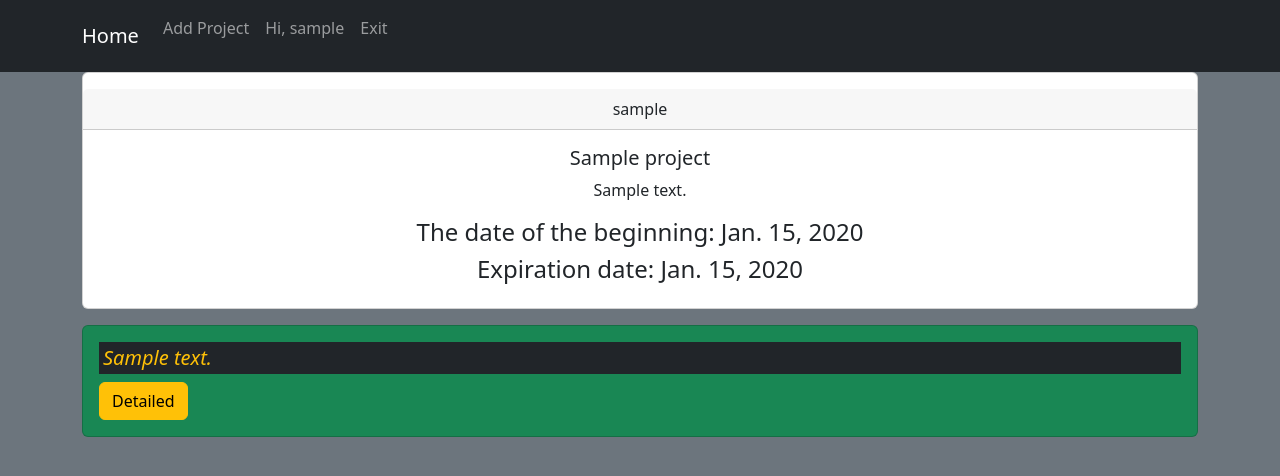
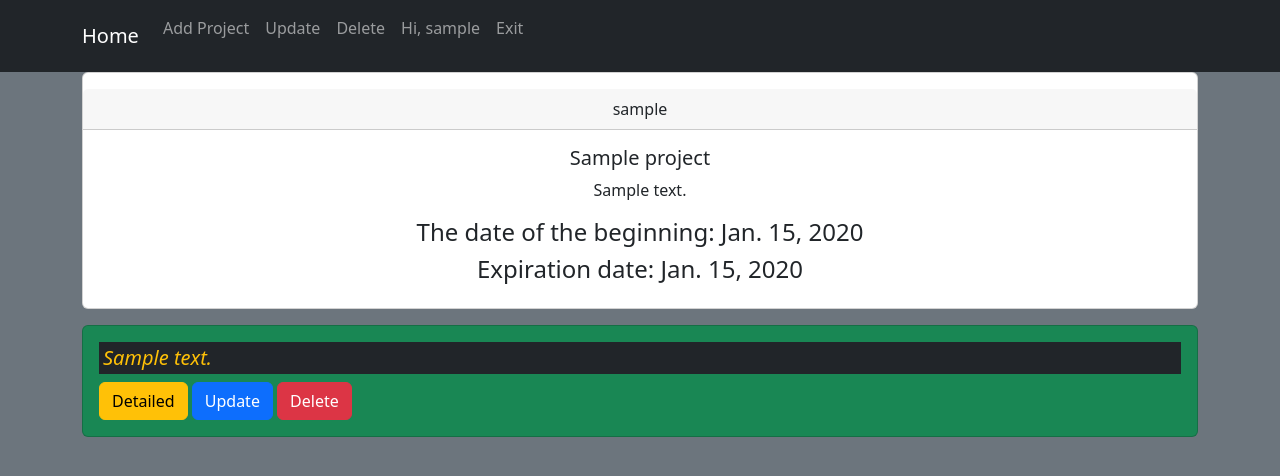
Before and after one commit to alina199826/my_to_do_list, a Django app: page /project/1/ in a window 1280 px wide. Shown: the top 476 px of the page. Run offline with Django 4.2, Linux system fonts and the light colour scheme; a user stored in the database is signed in; tables that the repository leaves empty hold one stand-in row (values such as "Sample post"); parts of the project's set-up code (start-up, migrations or seed data) failed here and were passed over.

Commit message:
убрала лишний код

```diff
--- a/source/webapp/templates/project/project_view.html
+++ b/source/webapp/templates/project/project_view.html
@@ -6,12 +6,12 @@
     <li class="nav-item">
           <a class="nav-link" href="{% url 'webapp:project_add' %}">Add Project</a>
     </li>
-     {% if perms.webapp.change_project and project.users == request.user %}
+     {% if perms.webapp.change_project and request.user in project.users.all %}
     <li class="nav-item">
           <a class="nav-link" href="{% url 'webapp:project_update' project.pk %}"> Update</a>
     </li>
     {% endif %}
-    {% if perms.webapp.delete_project  and project.users == request.user %}
+    {% if perms.webapp.delete_project  and request.user in project.users.all %}
     <li class="nav-item">
           <a class="nav-link" href="{% url 'webapp:project_delete' project.pk %}">Delete</a>
     </li>
@@ -45,10 +45,10 @@
                 <h5 class="card-title   p-1 text-warning bg-dark text-md fst-italic"> {{ task.summary }}</h5>
                 <a href="{{ task.get_absolute_url }}" class="btn btn-warning">Detailed</a>
                      {% if request.user.is_authenticated %}
-                       {% if perms.webapp.change_project and project.users == request.user %}
+                       {% if perms.webapp.change_project and request.user in project.users.all %}
                         <a href="{% url 'webapp:update' task.pk %}" class="btn btn-primary">Update</a>
                        {% endif %}
-                       {% if perms.webapp.delete_project  and project.users == request.user %}
+                       {% if perms.webapp.delete_project  and request.user in project.users.all %}
                         <a href="{% url 'webapp:delete' task.pk %}" class="btn btn-danger">Delete</a>
                        {% endif %}
 
--- a/source/webapp/templates/task_view.html
+++ b/source/webapp/templates/task_view.html
@@ -6,14 +6,14 @@
         <li class="nav-item">
               <a class="nav-link" href="{% url 'webapp:create' %}">Add Task</a>
         </li>
-              {% if perms.webapp.change_task and request.user in project.users %}
+              {% if perms.webapp.change_task and request.user in project.users.all %}
         <li class="nav-item">
               <a class="nav-link" href="{% url 'webapp:update' task.pk %}">Update</a>
         </li>
                   {% endif %}
          {% endif %}
         <li class="nav-item">
-        {% if perms.webapp.delete_task  and project.users == request.user %}
+        {% if perms.webapp.delete_task  and request.user in project.users.all %}
               <a class="nav-link" href="{% url 'webapp:delete' task.pk %}">Delete</a>
         </li>
 
```
